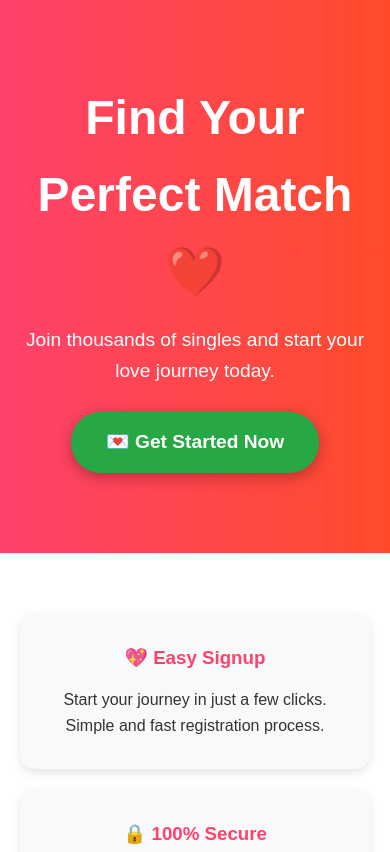
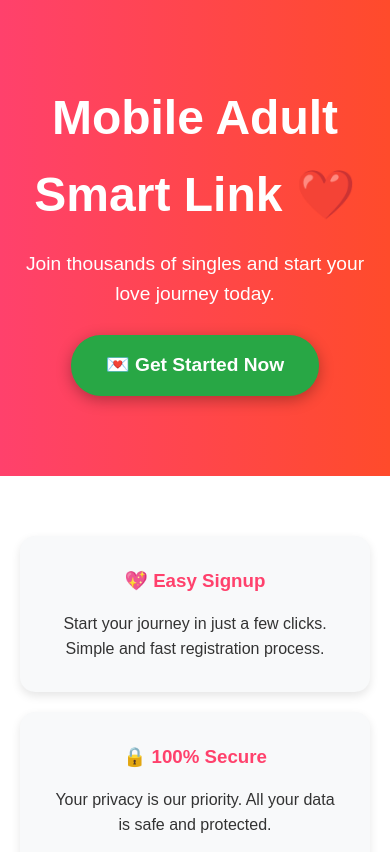
Before and after one commit to GivewayPro/Mobile-Adult-Smart-Link, a plain HTML site: page index.html in a window 390 px wide. Shown: the top 852 px of the page. Drawn offline with Linux system fonts and the light colour scheme.

Commit message:
Update index.html

```diff
--- a/index.html
+++ b/index.html
@@ -94,9 +94,9 @@
 
   <!-- Hero Section -->
   <header>
-    <h1>Find Your Perfect Match ❤️</h1>
+    <h1>Mobile Adult Smart Link ❤️</h1>
     <p>Join thousands of singles and start your love journey today.</p>
-    <a href="https://your-offer-link.com" class="cta-btn">💌 Get Started Now</a>
+    <a href="https://safeoffers.pro/a/9rpLYFjNQc3pW6" class="cta-btn">💌 Get Started Now</a>
   </header>
 
   <!-- Features Section -->
```
